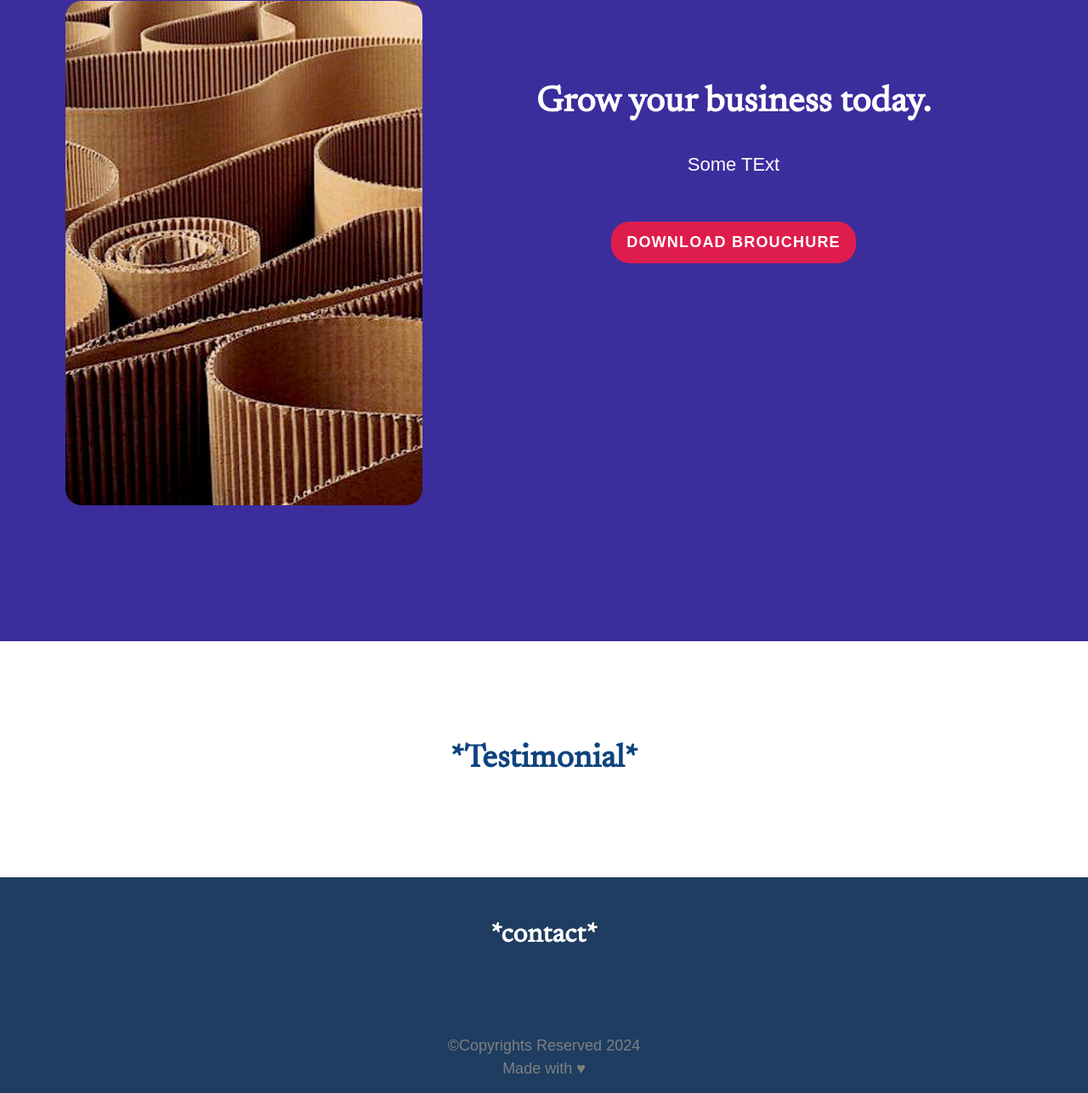
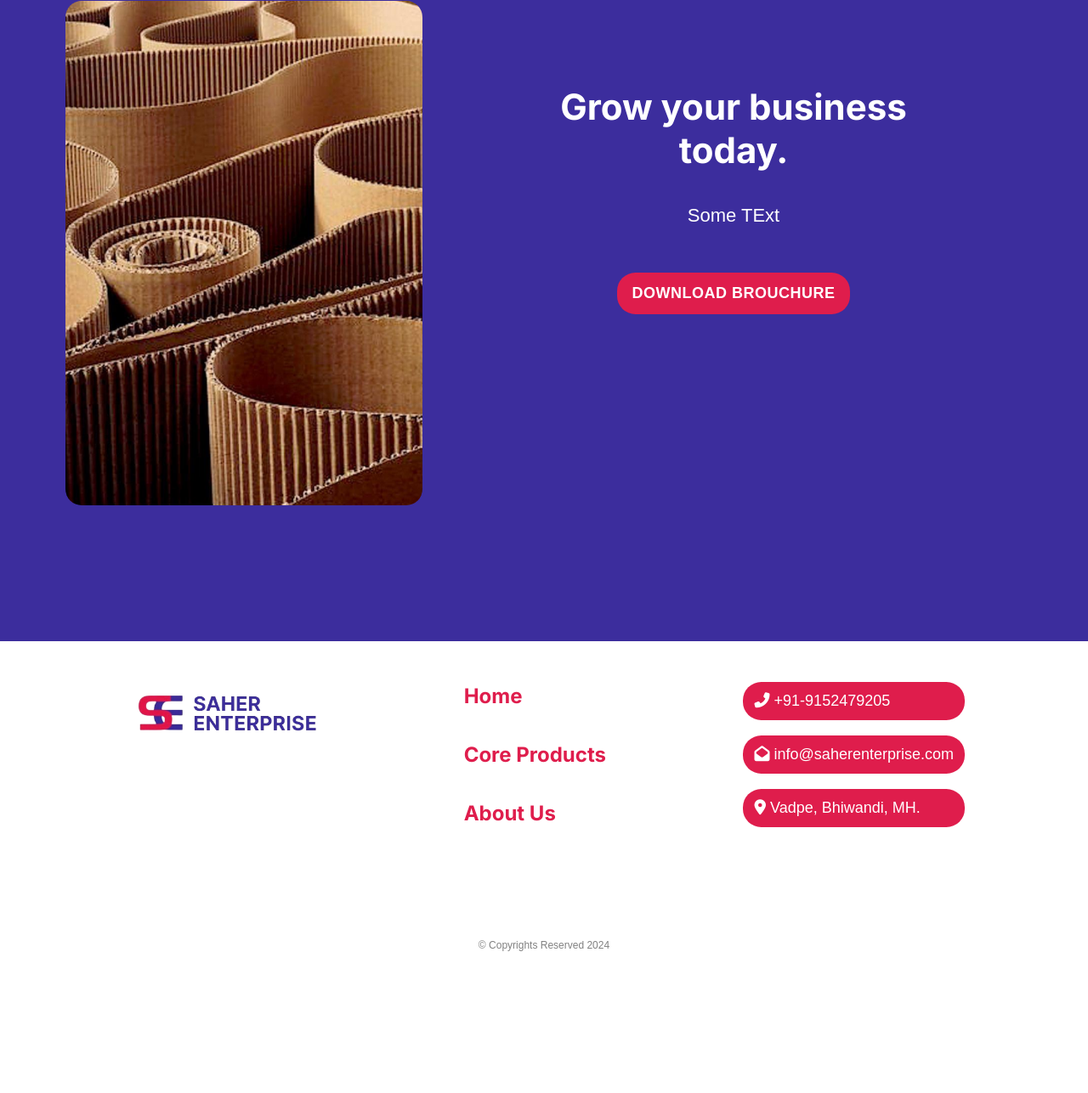
Before and after one commit to aar-ish/SE, a website: page index.html in a window 1280 px wide. Shown: the part 3168-4455 px from the top of the page at 85% size. After the commit the page ends 4305 px from the top, so only its background shows below. Drawn offline with nearby package versions, Linux system fonts and the light colour scheme.

Commit message:
footer complete

```diff
--- a/index.css
+++ b/index.css
@@ -134,7 +134,7 @@ img {
 }
 h1,
 h2 {
-  font-family: "Newsreader", sans-serif;
+  font-family: "Inter", sans-serif;
 }
 p {
   font-family: "Kumbh", sans-serif;
@@ -376,10 +376,10 @@ section {
   font-size: 18px;
   padding: 0.8em 1em;
   border-radius: 1.2em;
-  letter-spacing: 1.2px;
+  letter-spacing: 0.5px;
 }
 .trial-btn:hover {
-  opacity: 0.75;
+  opacity: 0.85;
 }
 .trial-img {
   margin: 4em auto 0 auto;
@@ -419,8 +419,11 @@ section {
   letter-spacing: 1.2px;
 }
 footer {
-  padding: 80px 0 15px 0;
-  background-color: #1e3d60;
+  padding: 60px 0 15px 0;
+  background-color: white;
+}
+.footer-logo-img{
+  width: 240px;
 }
 .footer-container {
   text-align: center;
@@ -430,12 +433,17 @@ footer {
 .links {
   display: flex;
   flex-direction: column;
+
 }
 .links a {
-  color: white;
+  color: #DF1D4C;
 }
 .contact {
   margin: 0 0 2em 0;
+  color: #3C2D9D;
+}
+.contact-details p{
+  color: white;
 }
 .socials {
   display: flex;
--- a/index.html
+++ b/index.html
@@ -206,16 +206,16 @@ dedicated to helping you find the right packaging to meet your needs.
             <p>Some TExt</p>
             <a
               class="trial-btn"
-              href="https://docs.google.com/forms/d/e/1FAIpQLSdMjOFm1WxaYr-gasfFmz001YZ79hRBlzVp7eyE3Oit3lZrlQ/viewform?vc=0&c=0&w=1&flr=0"
+              href="https://drive.google.com/file/d/192GWgF26TO2Gb7a7BTHdmBJ5CpK5uzGX/view?usp=sharing"
               target="_blank"
               >DOWNLOAD BROUCHURE</a
             >
           </div>
         </div>
       </section>
-      <section class="testimonial">
+      <!-- <section class="testimonial">
         <h1>*Testimonial*</h1>
-        <!-- <div class="container">
+        <div class="container">
           <div class="swiper mySwiper card-container">
             <div class="swiper-wrapper card-wrapper">
               <div class="swiper-slide card">
@@ -253,43 +253,43 @@ Thank you for making them comfortable and helping them. ”
             target="_blank"
             >GET A FREE DEMO</a
           >
-        </div> -->
-      </section>
+        </div>
+      </section> -->
     </main>
     <footer id="footer">
       <div class="container footer-container">
         <div class="footer-logo">
           <h1>
             <!-- <i class="fas fa-graduation-cap"></i>  -->
-            *contact*</h1>
+            <img class="footer-logo-img" src="./se-logo.png" alt=""></h1>
           <!-- <p>
             We provide you the best t-shitt<br />
             to be prepared for tomorrow.
           </p> -->
         </div>
-        <!-- <div class="links">
+        <div class="links">
           <a class="active hover" href="#hero"><h2>Home</h2></a>
-          <a class="hover" href="#free-demo"><h2>Free Demo</h2></a>
-          <a class="hover" href="#aboutus"><h2>About</h2></a>
+          <a class="hover" href="#free-demo"><h2>Core Products</h2></a>
+          <a class="hover" href="#aboutus"><h2>About Us</h2></a>
         </div>
         <div class="contact">
-          <h2 style="text-decoration:underline;">Contact:</h2>
           <div class="contact-details">
-            <p style="background-color: white;padding:0.5em 0.75em;border-radius:1.2em;">clothic@gmail.com</p>
-            <p style="background-color: white;padding:0.5em 0.75em;border-radius:1.2em;">+91-9909909099</p>
-            <div class="socials">
+            <p style="background-color: #df1d4c;padding:0.5em 0.75em;border-radius:1.2em;"><i class="fas fa-phone-alt"></i>&nbsp;+91-9152479205</p>
+            <p style="background-color: #df1d4c;padding:0.5em 0.75em;border-radius:1.2em;"><i class="fas fa-envelope-open"></i>&nbsp;info@saherenterprise.com</p>
+            <p style="background-color: #df1d4c;padding:0.5em 0.75em;border-radius:1.2em;"><i class="fas fa-map-marker-alt"></i>&nbsp;Vadpe, Bhiwandi, MH.</p>
+            <!-- <div class="socials">
               <a href="https://www.facebook.com/theClothic/" target="_blank"><i class="fab fa-facebook"></i></a>
               <a href="https://www.instagram.com//" target="_blank"
                 ><i class="fab fa-instagram"></i
               ></a>
-            </div>
+            </div> -->
           </div>
-        </div> -->
+        </div>
       </div>
-      <p style="margin: 0">©Copyrights Reserved 2024</p>
-      <p style="margin: 0">
+      <p style="margin: 0;font-size: 12px;">© Copyrights Reserved 2024</p>
+      <!-- <p style="margin: 0;font-size: 12px;">
        Made with ♥  <a href="" style="color: white"> </a>
-      </p>
+      </p> -->
     </footer>
     <script>
      const menuBtn = document.querySelector(".checkbtn");
```
